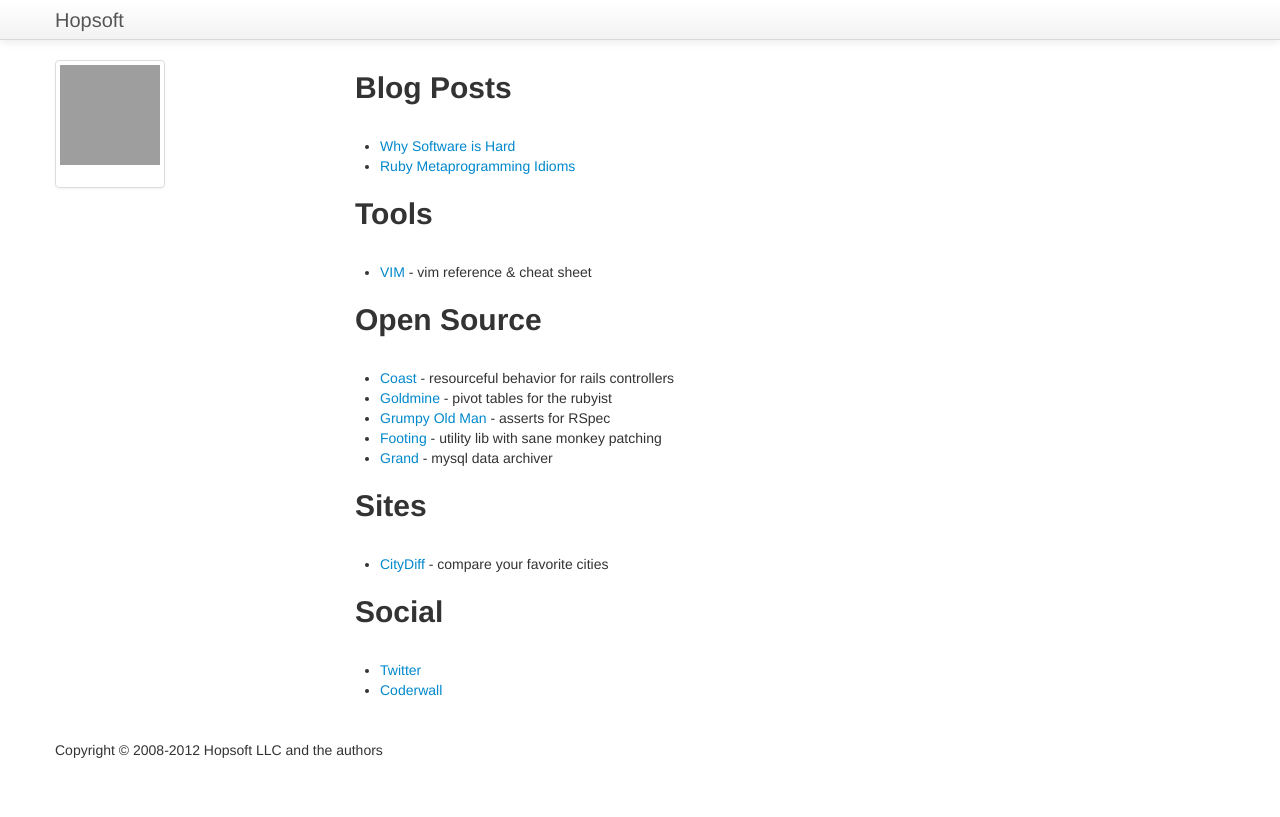
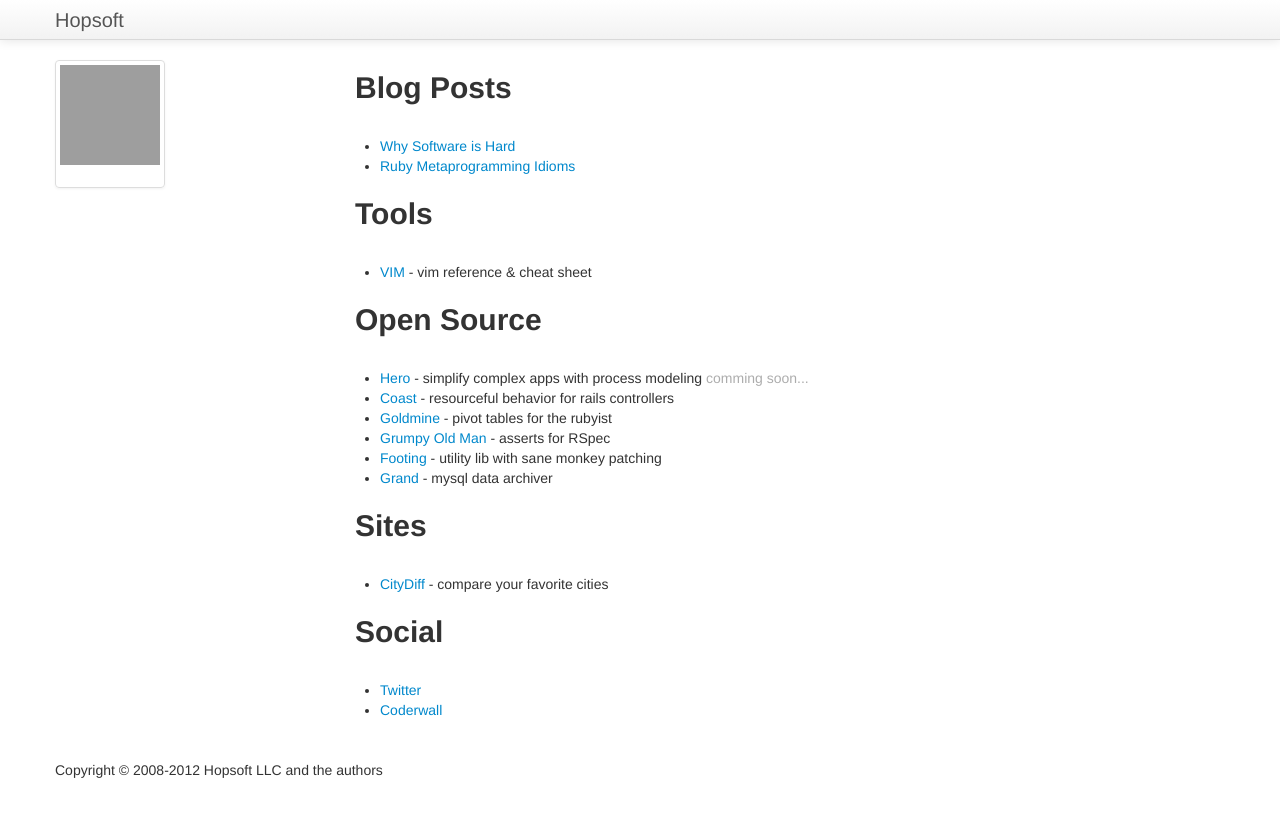
Before and after one commit to hopsoft/hopsoft.github.io, a Jekyll site: the page built from index.markdown, in a window 1280 px wide, cut to the strip 0-817 px from the top of the page. Built offline with Jekyll 4.4.1, drawn with Linux system fonts in a browser that asks for light colours; grey boxes are pictures that could not be loaded.

Commit message:
Added teaser for hero.

```diff
--- a/index.markdown
+++ b/index.markdown
@@ -37,6 +37,10 @@
 
     <h2>Open Source</h2><br />
     <ul>
+      <li>
+        <a href="#">Hero</a>
+        - simplify complex apps with process modeling <span class="subdued">comming soon...</span>
+      </li>
       <li>
         <a href="http://hopsoft.github.com/coast/">Coast</a>
         - resourceful behavior for rails controllers
```
